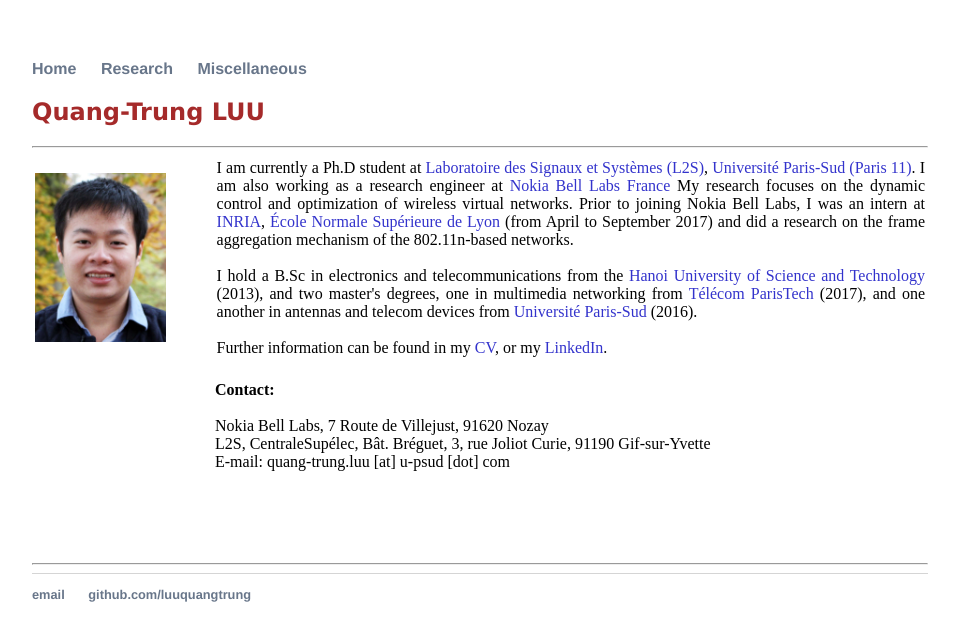
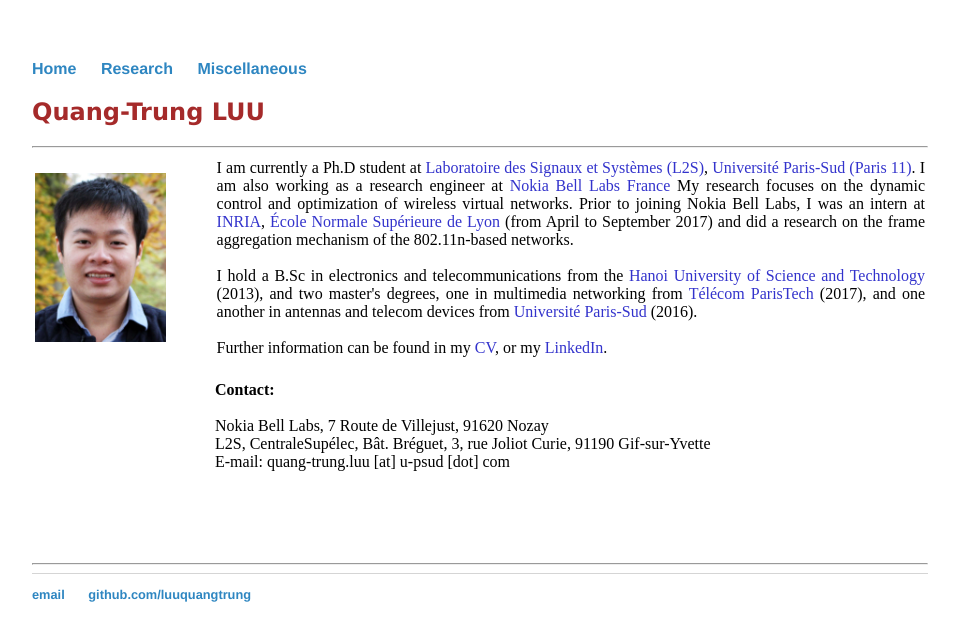
Before and after one commit to luuquangtrung/luuquangtrung.github.io_v1, a Jekyll site: the page built from index.html, in a window 1280 px wide. Shown: the top 641 px of the page, without its empty margins (160-1119 px from the left). Built offline with Jekyll 4.4.1, drawn with Linux system fonts in a browser that asks for light colours.

Commit message:
Update main.css

```diff
--- a/css/main.css
+++ b/css/main.css
@@ -14,7 +14,7 @@ nav ul li, footer ul li {
 }
 a {
     text-decoration: none;
-    color: #68768a;
+    color: #2E86C1;
 }
 a:hover {
     <!-- text-decoration: underline; -->
```
